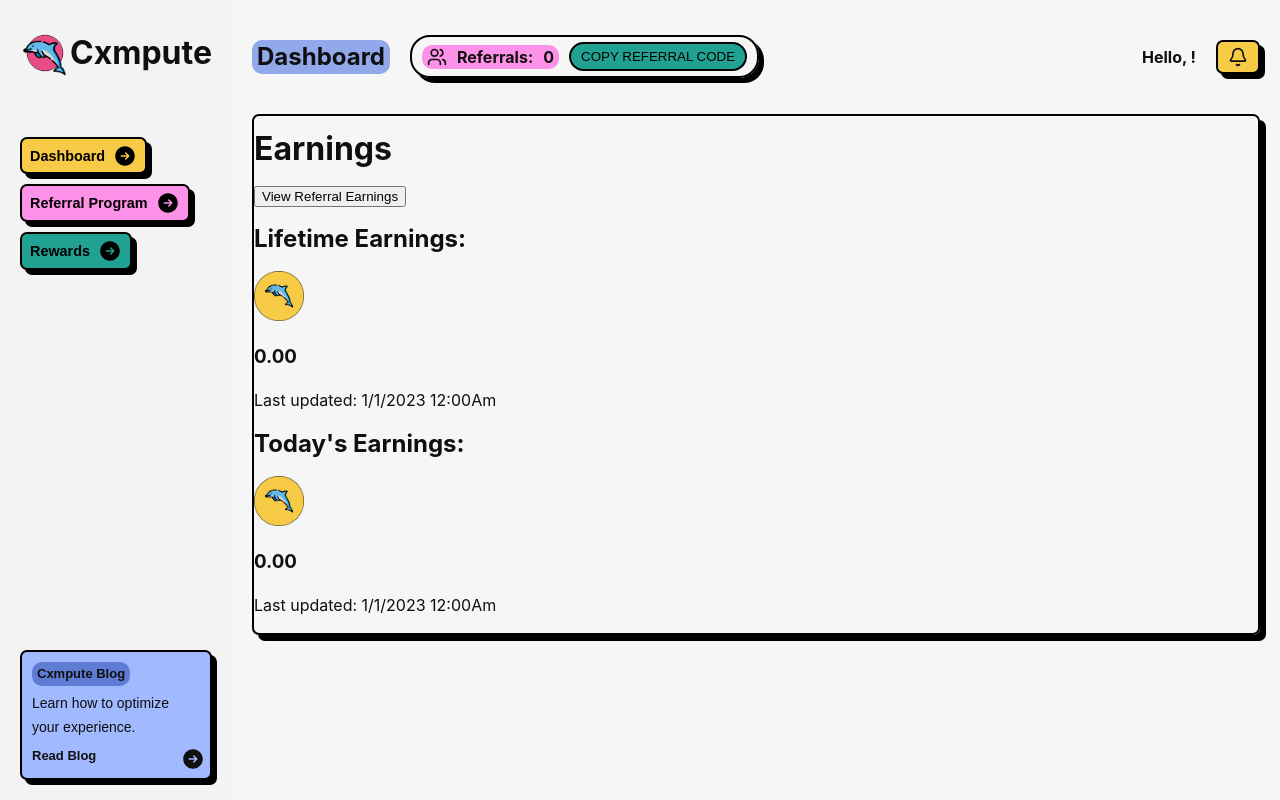
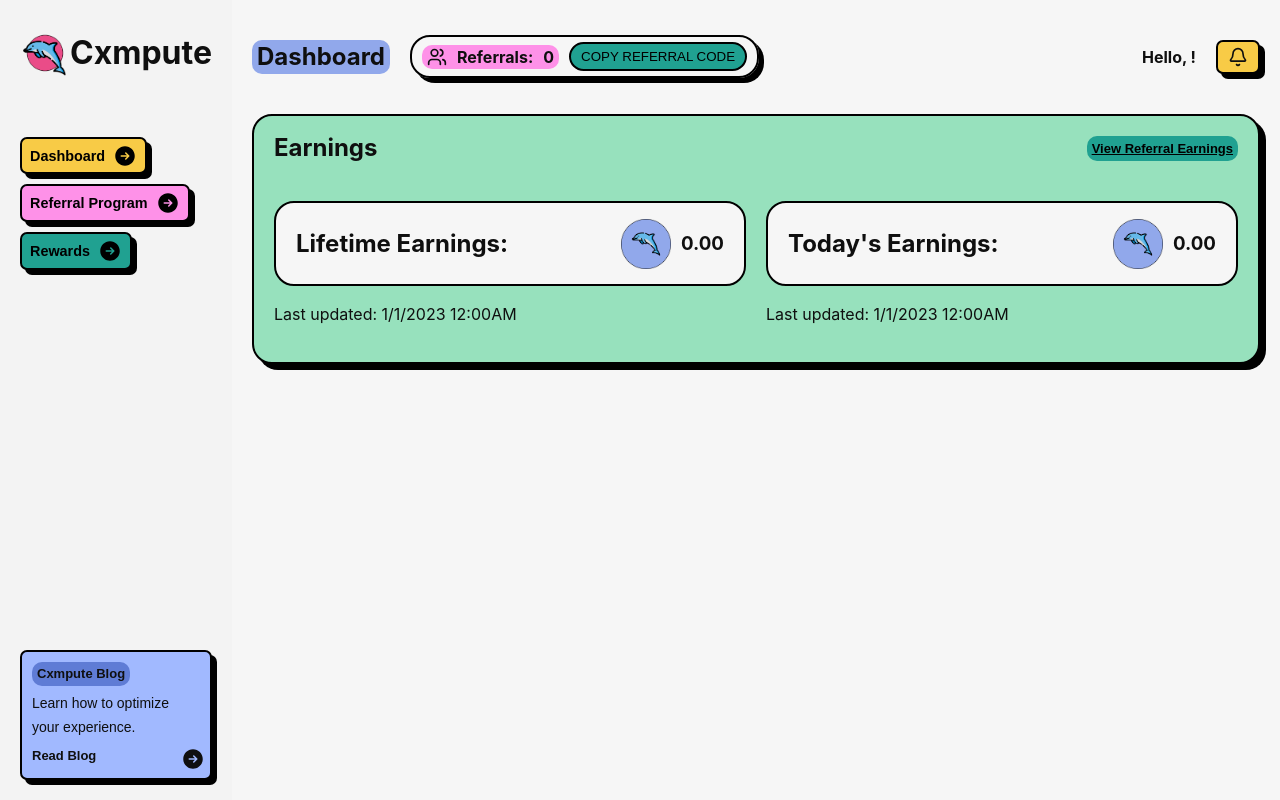
Before and after one commit to unxversal/cxmpute-provider, a React (Vite) app: page / in a window 1280 px wide. Built offline with nearby package versions, Linux system fonts and the light colour scheme.

Commit message:
added first element of first row

```diff
--- a/src/App.css
+++ b/src/App.css
@@ -24,6 +24,8 @@
   --cxmpute-yellow: #f8cb46;
   --cxmpute-purple: #91a8eb;
   --cxmpute-slate: #d4d4cb;
+  --cxmpute-lightgreen: #97e1bd;
+  --cxmpute-lightyellow: #f7e48c;
 }
 
 
@@ -165,7 +167,69 @@ a {
 
 .row__card{
   border: 2px solid black;
-  border-radius: 7px;
+  border-radius: 20px;
   box-shadow: 6px 6px 0px black;
+  flex: 1;
+  width: fit-content;
+}
+
+.row__header{
+  display: flex;
   width: 100%;
+  justify-content: space-between;
+  align-items: center;
+  padding: 20px;
 }
+
+.row__header h2{
+  margin: 0;
+
+}
+
+.earnings__button{
+  border: 0;
+  outline: 0;
+  background-color: var(--cxmpute-green);
+  padding: 5px;
+  border-radius: 10px;
+  height: fit-content;
+  font-size: 13px;
+  font-weight: 700;
+  text-decoration: underline;
+}
+
+.earnings{
+  background-color: var(--cxmpute-lightgreen);
+}
+
+.row__content{
+  display: flex;
+  padding: 20px;
+  gap: 20px;
+}
+
+.earnings__card{
+  width: 100%;
+  border: 2px solid black;
+  border-radius: 20px;
+  background-color: #f6f6f6;
+  display: flex;
+  justify-content: space-between;
+  align-items: center;
+  padding: 10px 20px;
+}
+
+.earnings__container{
+  flex: 1;
+}
+
+.earnings__right{
+  display: flex;
+  align-items: center;
+  gap: 10px;
+}
+
+.earnings__card h2{
+  margin: 0;
+  padding: 0;
+}
--- a/src/App.tsx
+++ b/src/App.tsx
@@ -46,9 +46,9 @@ function App() {
           </div>
         </div>
         <div className="row__one">
-          <div className="row__card">
+          <div className="row__card earnings">
             <div className="row__header">
-              <h1>Earnings</h1>
+              <h2>Earnings</h2>
               <button className="earnings__button">View Referral Earnings</button>
             </div>
             <div className="row__content">
@@ -56,21 +56,21 @@ function App() {
                 <div className="earnings__card">
                   <h2>Lifetime Earnings:</h2>
                   <div className="earnings__right">
-                    <img src="/eight.png" alt="logo" height={50} width={50}/>
+                    <img src="/six.png" alt="logo" height={50} width={50}/>
                     <h3>0.00</h3>
                   </div>
                 </div>
-                <p>Last updated: 1/1/2023 12:00Am</p>
+                <p>Last updated: 1/1/2023 12:00AM</p>
               </div>
               <div className="earnings__container">
                 <div className="earnings__card">
                   <h2>Today's Earnings:</h2>
                   <div className="earnings__right">
-                    <img src="/eight.png" alt="logo" height={50} width={50}/>
+                    <img src="/six.png" alt="logo" height={50} width={50}/>
                     <h3>0.00</h3>
                   </div>
                 </div>
-                <p>Last updated: 1/1/2023 12:00Am</p>
+                <p>Last updated: 1/1/2023 12:00AM</p>
               </div>
             </div>
           </div>
```
